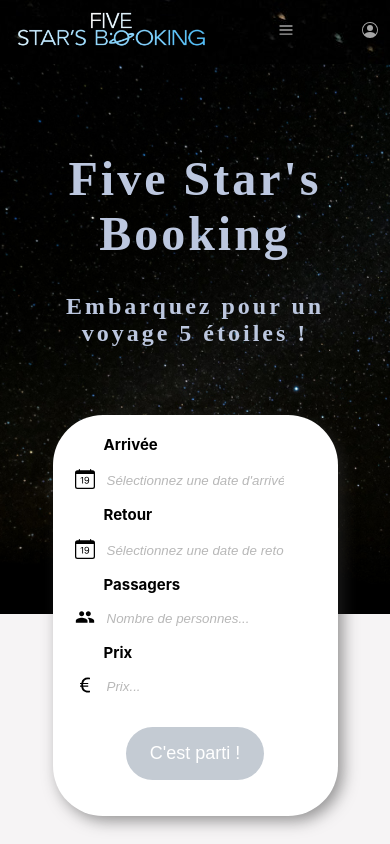
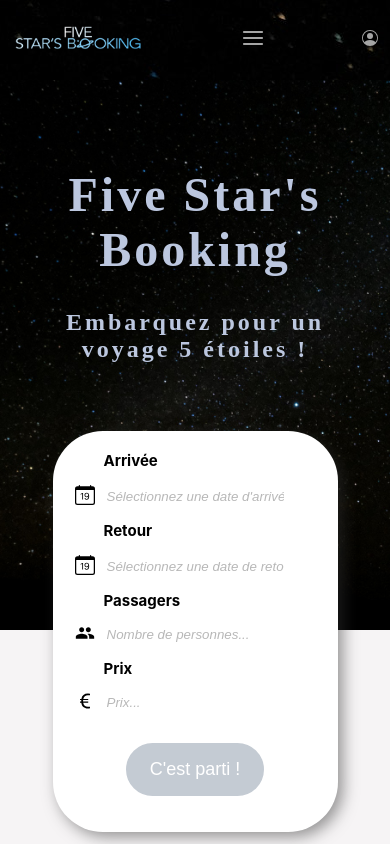
Before and after one commit to AndelysP/FiveStar-sBooking, a React (Create React App) app: page /home in a window 390 px wide. Shown: the top 844 px of the page. Built offline with nearby package versions, Linux system fonts and the light colour scheme; no server answers; a web font is replaced by a local one.

Commit message:
correction style navbar + footer

```diff
--- a/src/assets/sass/footer.scss
+++ b/src/assets/sass/footer.scss
@@ -3,10 +3,10 @@
 .footer{
     background-color: $light-grey;
     color: $grey;
-    height: 4rem;
+    height: 5rem;
 
     font-family: 'Segoe UI', sans-serif;
-    font-size: small;
+    font-size: medium;
     text-align: center;
 
     display: flex;
--- a/src/assets/sass/navbar.scss
+++ b/src/assets/sass/navbar.scss
@@ -3,14 +3,13 @@
 .navbar-container {
     background-image: url("../img/stars.jpg");
     width: 100%;
-    height: 4rem;
+    height: 5rem;
     display: flex;
     flex-direction: row;
     align-items: center;
     justify-content: space-between;
 
     font-family: 'Segoe UI', sans-serif;
-    font-weight: lighter;
     color: $grey;
 
     .logo-wrapper {
@@ -18,18 +17,22 @@
         cursor: pointer;
 
         img {
-            height: 3rem;
+            height: 3.5rem;
             width: auto;
+
+            @media (max-width: 768px) {
+                height: 2rem;
+            }
         }
     }
 
     .hamburger {
         display: none;
 
-        @media (max-width: 600px) {
+        @media (max-width: 768px) {
             display: block;
             cursor: pointer;
-            font-size: 1rem;
+            font-size: 1.5rem;
         }
     }
 
@@ -40,25 +43,25 @@
             color: $grey;
             text-decoration: none;
             padding: 0 2rem;
-        }
 
-        a:hover {
-            text-decoration: underline;
+            &:hover {
+                text-decoration: underline;
+                color: $white;
+            }
         }
 
         li {
             display: inline-block;
-            font-size: small;
+            font-size: medium;
             text-transform: capitalize;
         }
 
-
-        @media (max-width: 600px) {
+        @media (max-width: 768px) {
             position: absolute;
-            top: 60px;
+            top: 5rem;
             right: 0;
             width: 0;
-            height: calc(100vh - 60px);
+            height: calc(100vh - 5rem);
             overflow: hidden;
             transition: all 0.3s ease-in;
 
@@ -82,14 +85,6 @@
                     color: $grey;
                     text-decoration: none;
                     transition: background-color 0.3s ease-in-out;
-
-                    &:hover {
-                        text-decoration: underline;
-                    }
-
-                    &.active {
-                        background-color: #f4f4f4;
-                    }
                 }
             }
         }
@@ -97,7 +92,15 @@
 
     .button {
         padding-right: 3%;
-        font-size: 1rem;
+        font-size: 1.5rem;
         cursor: pointer;
+
+        &:hover{
+            color: $white;
+        }
+
+        @media (max-width: 768px) {
+            font-size: 1rem;
+        }
     }
 }
```
